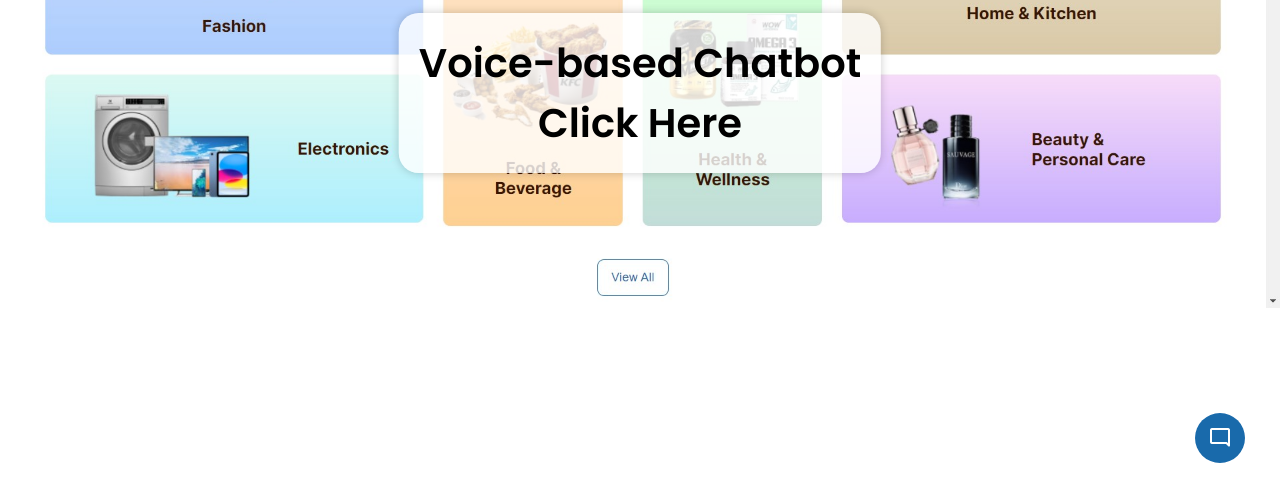
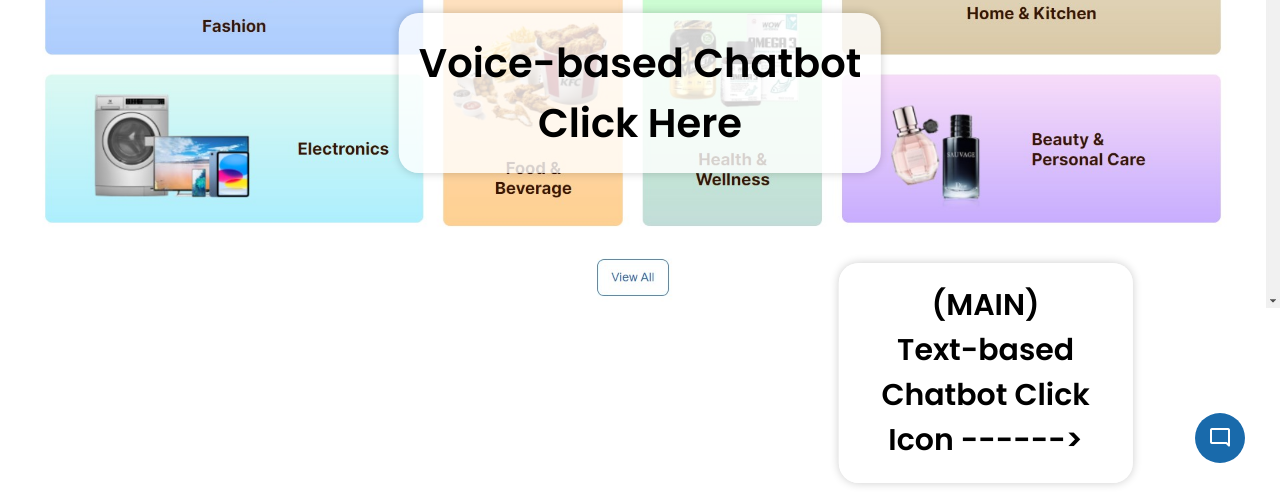
Before and after one commit to PravinC0d3R28/ONDC_Conversational_Interface, a Flask app: page / in a window 1280 px wide. Shown: the part 307-800 px from the top of the page. Run offline with Flask 3, Linux system fonts and the light colour scheme.

Commit message:
new commit

```diff
--- a/app.py
+++ b/app.py
@@ -18,4 +18,4 @@ def process_message():
     return jsonify({"message": answer})
 
 if __name__ == '__main__':
-    app.run()
+    app.run(host="127.0.0.1", port=8080, debug=True)
--- a/static/css/style.css
+++ b/static/style.css
@@ -29,14 +29,32 @@ body {
   text-align: center
 }
 
-.middle-link a {
-  color: rgb(0, 0, 0); /* Match the color of your chatbot button */
+.voicechatbot-link a {
+  color: rgb(0, 0, 0);
   text-decoration: none;
   font-weight: 600;
 }
 
-.middle-link a:hover {
+.voicechatbot-link a:hover {
   text-decoration: underline;
+}
+.textchatbot {
+  position: fixed;
+  top: 85%;
+  left: 77%;
+  transform: translate(-50%, -50%);
+  background: rgba(255, 255, 255, 0.8);
+  padding: 20px;
+  border-radius: 20px;
+  box-shadow: 0 0 10px rgba(0, 0, 0, 0.2);
+  font-size: 30px;
+  text-align: center
+}
+
+.textchatbot p {
+  color: rgb(0, 0, 0);
+  text-decoration: none;
+  font-weight: 600;
 }
 
 .chatbot-toggler {
--- a/templates/index.html
+++ b/templates/index.html
@@ -3,17 +3,20 @@
   <head>
     <meta charset="utf-8">
     <title>ONDC Chatbot</title>
-    <link rel="stylesheet" href="../static/css/style.css">
+    <link rel="stylesheet" href="../static/style.css">
     <meta name="viewport" content="width=device-width, initial-scale=1.0">
     <!-- Google Fonts Link For Icons -->
     <link rel="stylesheet" href="https://fonts.googleapis.com/css2?family=Material+Symbols+Outlined:opsz,wght,FILL,GRAD@48,400,0,0" />
     <link rel="stylesheet" href="https://fonts.googleapis.com/css2?family=Material+Symbols+Rounded:opsz,wght,FILL,GRAD@48,400,1,0" />
-    <script src="../static/js/script.js" defer></script>
+    <script src="../static/script.js" defer></script>
 
   </head>
   <body>
-    <div class="middle-link">
+    <div class="voicechatbot-link">
       <a href="https://voicechatbotondc.streamlit.app/">Voice-based Chatbot<br>Click Here</a>
+    </div>
+    <div class="textchatbot">
+      <p>(MAIN)<br>Text-based Chatbot Click Icon  ------></p>
     </div>
     <button class="chatbot-toggler">
       <span class="material-symbols-rounded">mode_comment</span>
```
Also changed, not shown: other parts of static/style.css (+1 -1 lines), app.yaml (added, +27 -0 lines), static/script.js (renamed from static/js/script.js).
